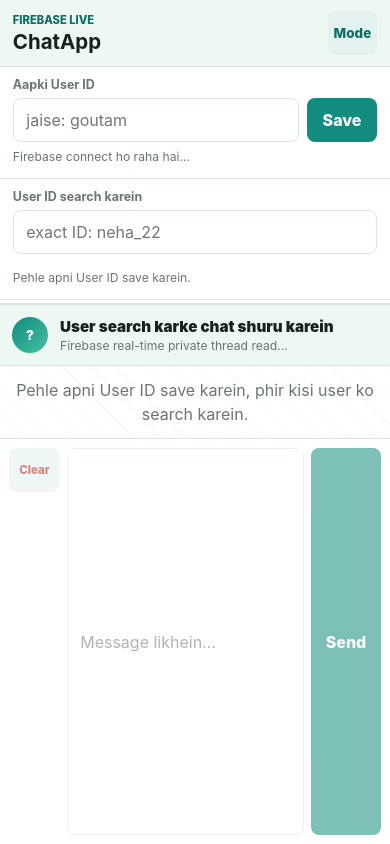
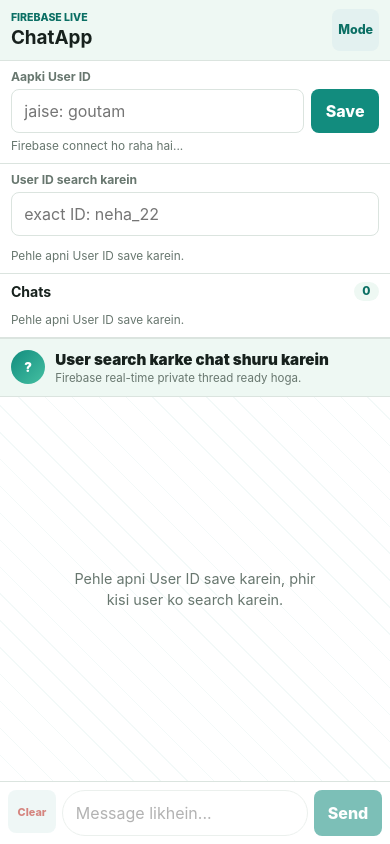
Before and after one commit to creatorsyt10-stack/wh-chat, a plain HTML site: page index.html in a window 390 px wide. Drawn offline with Linux system fonts and the light colour scheme; no server answers.

Commit message:
Update4 styles.css

```diff
--- a/styles.css
+++ b/styles.css
@@ -114,11 +114,21 @@
 .composer input:disabled, .composer button:disabled { opacity: .55; cursor: not-allowed; }
 .danger { color: var(--danger); }
 @media (max-width: 760px) {
-  html, body { min-height: 100%; }
-  body { background: var(--panel); }
+  html, body {
+    width: 100%;
+    min-height: 100%;
+    overflow: hidden;
+  }
+
+  body {
+    background: var(--panel);
+    -webkit-text-size-adjust: 100%;
+  }
+
   .app-shell {
+    display: grid;
     grid-template-columns: 1fr;
-    grid-template-rows: minmax(18rem, 38dvh) minmax(28rem, 62dvh);
+    grid-template-rows: auto minmax(0, 1fr);
     gap: 0;
     width: 100%;
     max-width: none;
@@ -128,50 +138,206 @@
     padding: 0;
     overflow: hidden;
   }
-  .sidebar, .chat-pane {
+
+  .sidebar,
+  .chat-pane {
     border-left: 0;
     border-right: 0;
     border-radius: 0;
     box-shadow: none;
   }
-  .sidebar { border-top: 0; }
-  .chat-pane { border-bottom: 0; }
-  .topbar { padding: .8rem .9rem; }
-  h1 { font-size: 1.28rem; }
-  .eyebrow { font-size: .7rem; }
-  .panel { padding: .72rem .9rem; }
-  .chats-panel { padding-bottom: .8rem; }
-  label { margin-bottom: .35rem; font-size: .78rem; }
-  input { min-height: 2.75rem; padding: .68rem .78rem; font-size: 1rem; }
-  .input-row { grid-template-columns: minmax(0, 1fr) 4.4rem; }
-  .input-row button, .composer button:last-child { min-width: 4.4rem; min-height: 2.75rem; padding: .65rem .7rem; }
-  .icon-button { min-width: 2.75rem; height: 2.75rem; font-size: .84rem; }
-  .list { gap: .35rem; margin-top: .55rem; }
-  .result-item, .chat-item { grid-template-columns: 2.25rem minmax(0, 1fr); padding: .55rem; }
-  .avatar { width: 2.25rem; height: 2.25rem; font-size: .82rem; }
-  .hint, .item-preview { font-size: .76rem; }
-  .chat-header { min-height: 3.85rem; padding: .68rem .85rem; }
-  .chat-header span { font-size: .76rem; }
-  .privacy-strip { display: none; }
-  .messages { padding: .75rem .65rem; gap: .45rem; }
-  .message { max-width: 86%; padding: .52rem .62rem .4rem; font-size: .95rem; }
-  .message-meta { font-size: .64rem; }
+
+  .sidebar {
+    max-height: 43dvh;
+    min-height: 0;
+    border-top: 0;
+    overflow-y: auto;
+    -webkit-overflow-scrolling: touch;
+  }
+
+  .chat-pane {
+    min-height: 0;
+    border-bottom: 0;
+    grid-template-rows: auto 1fr auto;
+  }
+
+  .topbar {
+    position: sticky;
+    top: 0;
+    z-index: 2;
+    padding: .62rem .78rem;
+  }
+
+  h1 { font-size: 1.18rem; }
+  h2 { font-size: .88rem; }
+  .eyebrow { font-size: .66rem; }
+
+  .panel {
+    padding: .58rem .78rem;
+  }
+
+  .chats-panel {
+    max-height: 8.5rem;
+    padding-bottom: .65rem;
+    overflow-y: auto;
+  }
+
+  label {
+    margin-bottom: .32rem;
+    font-size: .76rem;
+  }
+
+  input {
+    min-height: 2.75rem;
+    padding: .68rem .78rem;
+    font-size: 1rem;
+  }
+
+  .input-row {
+    grid-template-columns: minmax(0, 1fr) 4.25rem;
+    gap: .42rem;
+  }
+
+  .input-row button,
+  .composer button:last-child {
+    min-width: 4.25rem;
+    min-height: 2.75rem;
+    padding: .65rem .65rem;
+  }
+
+  .icon-button {
+    min-width: 2.65rem;
+    height: 2.65rem;
+    font-size: .78rem;
+  }
+
+  .hint {
+    min-height: auto;
+    margin-top: .35rem;
+    font-size: .74rem;
+    line-height: 1.3;
+  }
+
+  .list {
+    gap: .3rem;
+    margin-top: .45rem;
+  }
+
+  .result-item,
+  .chat-item {
+    grid-template-columns: 2.15rem minmax(0, 1fr);
+    gap: .52rem;
+    min-height: 3.15rem;
+    padding: .48rem;
+  }
+
+  .avatar {
+    width: 2.15rem;
+    height: 2.15rem;
+    font-size: .8rem;
+  }
+
+  .item-title {
+    font-size: .88rem;
+  }
+
+  .item-preview {
+    font-size: .74rem;
+  }
+
+  .item-title time {
+    font-size: .66rem;
+  }
+
+  .section-heading span {
+    font-size: .74rem;
+  }
+
+  .chat-header {
+    min-height: 3.65rem;
+    padding: .58rem .75rem;
+    gap: .62rem;
+  }
+
+  .chat-header p {
+    max-width: calc(100vw - 5rem);
+    overflow: hidden;
+    text-overflow: ellipsis;
+    white-space: nowrap;
+    font-size: .95rem;
+  }
+
+  .chat-header span {
+    max-width: calc(100vw - 5rem);
+    overflow: hidden;
+    text-overflow: ellipsis;
+    white-space: nowrap;
+    font-size: .72rem;
+  }
+
+  .privacy-strip {
+    display: none;
+  }
+
+  .messages {
+    min-height: 0;
+    padding: .72rem .62rem;
+    gap: .42rem;
+    overflow-y: auto;
+    -webkit-overflow-scrolling: touch;
+  }
+
+  .empty-state {
+    max-width: 18rem;
+    padding: 0 1rem;
+    font-size: .9rem;
+  }
+
+  .message {
+    max-width: 88%;
+    padding: .5rem .6rem .38rem;
+    border-radius: 8px;
+    font-size: .95rem;
+  }
+
+  .message-meta {
+    margin-top: .2rem;
+    font-size: .63rem;
+  }
+
   .composer {
     grid-template-columns: auto minmax(0, 1fr) auto;
-    gap: .42rem;
-    padding: .55rem;
-    padding-bottom: max(.55rem, env(safe-area-inset-bottom));
+    gap: .4rem;
+    padding: .5rem;
+    padding-bottom: max(.5rem, env(safe-area-inset-bottom));
   }
-  .composer input { min-height: 2.85rem; }
-  .composer .danger { min-width: 3.2rem; width: 3.2rem; font-size: .72rem; }
+
+  .composer input {
+    min-height: 2.85rem;
+    border-radius: 999px;
+  }
+
+  .composer .danger {
+    min-width: 3rem;
+    width: 3rem;
+    padding: 0 .35rem;
+    font-size: .68rem;
+  }
 }
 
 @media (max-width: 430px) {
-  .app-shell { grid-template-rows: minmax(17rem, 36dvh) minmax(29rem, 64dvh); }
-  .topbar { padding: .7rem .8rem; }
-  .panel { padding: .62rem .8rem; }
-  .chat-header { padding: .62rem .75rem; }
-  .chat-header p { font-size: .95rem; }
-  .chat-header span { max-width: 14.5rem; overflow: hidden; text-overflow: ellipsis; white-space: nowrap; }
-  .message { max-width: 90%; }
+  .sidebar { max-height: 40dvh; }
+  .topbar { padding: .55rem .68rem; }
+  .panel { padding: .52rem .68rem; }
+  .chats-panel { max-height: 7.2rem; }
+  .chat-header { padding: .55rem .68rem; }
+  .message { max-width: 91%; }
 }
+
+@media (max-width: 380px) {
+  .sidebar { max-height: 38dvh; }
+  .chats-panel { display: none; }
+  .input-row { grid-template-columns: minmax(0, 1fr) 4rem; }
+  .input-row button,
+  .composer button:last-child { min-width: 4rem; }
+}
```
